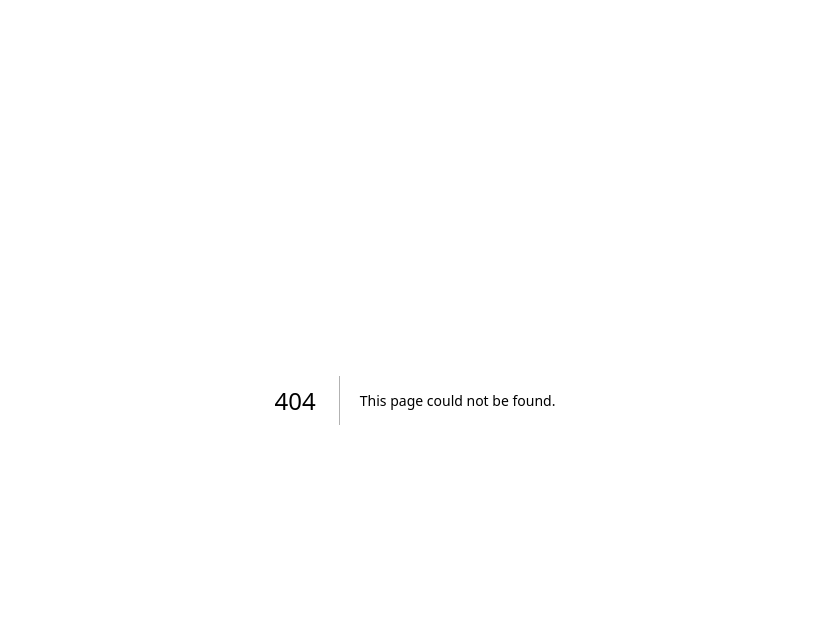
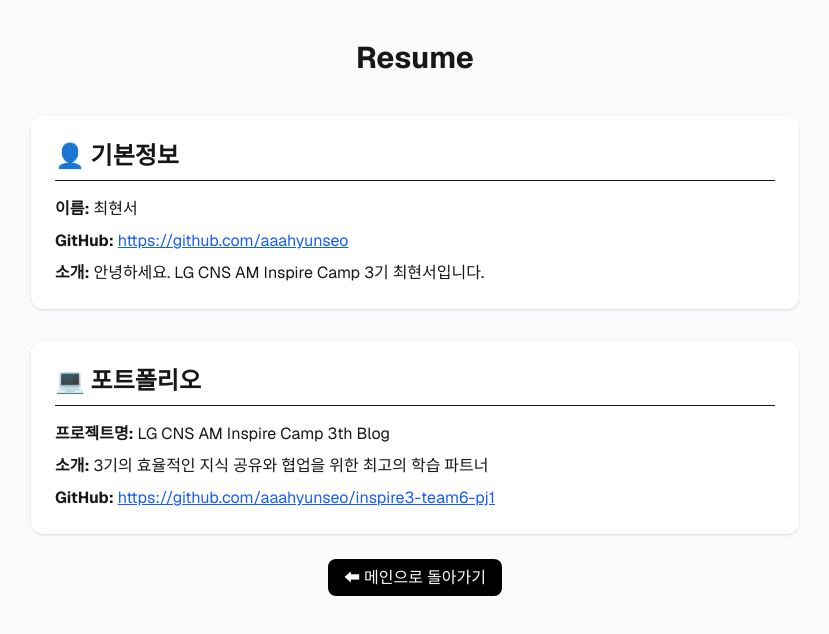
Before and after one commit to aaahyunseo/first-deploy, a Next.js app: page /resume in a window 1280 px wide. Before the commit this address had no page. Shown: the top 634 px of the page, without its empty margins (225-1054 px from the left). Built offline with nearby package versions, Linux system fonts and the light colour scheme.

Commit message:
resume 서비스 FE 구현
- 기본 정보 서비스 화면 구현
- 포트폴리오 서비스 화면 구현

```diff
--- a/src/app/page.tsx
+++ b/src/app/page.tsx
@@ -1,4 +1,5 @@
 import Image from "next/image";
+import Link from "next/link";
 
 export default function Home() {
   return (
@@ -11,7 +12,6 @@ export default function Home() {
           width={180}
           height={38}
           priority
-
         />
         <ol className="font-mono list-inside list-decimal text-sm/6 text-center sm:text-left">
           <li className="mb-2 tracking-[-.01em]">
@@ -25,9 +25,18 @@ export default function Home() {
             부트캠프 열심히 참여하겠습니다.
           </li>
         </ol>
+
+        {/* Resume 버튼 */}
+        <Link
+          href="/resume"
+          className="px-4 py-2 bg-black text-white rounded-lg hover:bg-gray-800 transition"
+        >
+          Resume 확인하기
+        </Link>
       </main>
+
       <footer className="row-start-3 flex gap-[24px] flex-wrap items-center justify-center">
-          LG CNS AM Inspire Camp 3th
+        LG CNS AM Inspire Camp 3th
       </footer>
     </div>
   );
--- /dev/null
+++ b/src/app/resume/page.tsx
@@ -0,0 +1,69 @@
+import Link from "next/link";
+import generalInfo from "@/service/resume_general_info_service.json";
+import portfolio from "@/service/resume_portfolio_service.json";
+
+export default function ResumePage() {
+  return (
+    <main className="font-sans min-h-screen p-10 bg-gray-50">
+      <div className="max-w-3xl mx-auto">
+        <h1 className="text-3xl font-bold mb-10 text-center">Resume</h1>
+
+        {/* General Info */}
+        <section className="mb-8 p-6 bg-white shadow rounded-xl">
+          <h2 className="text-2xl font-semibold mb-4 border-b pb-2">
+            👤 기본정보
+          </h2>
+          <p className="mb-2">
+            <strong>이름:</strong> {generalInfo.name}
+          </p>
+          <p className="mb-2">
+            <strong>GitHub:</strong>{" "}
+            <a
+              href={generalInfo.git_url}
+              target="_blank"
+              className="text-blue-600 underline hover:text-blue-800"
+            >
+              {generalInfo.git_url}
+            </a>
+          </p>
+          <p>
+            <strong>소개:</strong> {generalInfo.introduction}
+          </p>
+        </section>
+
+        {/* Portfolio */}
+        <section className="p-6 bg-white shadow rounded-xl mb-8">
+          <h2 className="text-2xl font-semibold mb-4 border-b pb-2">
+            💻 포트폴리오
+          </h2>
+          <p className="mb-2">
+            <strong>프로젝트명:</strong> {portfolio.project_name}
+          </p>
+          <p className="mb-2">
+            <strong>소개:</strong> {portfolio.project_introduction}
+          </p>
+          <p>
+            <strong>GitHub:</strong>{" "}
+            <a
+              href={portfolio.project_github_url}
+              target="_blank"
+              className="text-blue-600 underline hover:text-blue-800"
+            >
+              {portfolio.project_github_url}
+            </a>
+          </p>
+        </section>
+
+        {/* 🔘 메인으로 돌아가기 버튼 */}
+        <div className="text-center">
+          <Link
+            href="/"
+            className="px-4 py-2 bg-black text-white rounded-lg hover:bg-gray-800 transition"
+          >
+            ⬅ 메인으로 돌아가기
+          </Link>
+        </div>
+      </div>
+    </main>
+  );
+}
```
